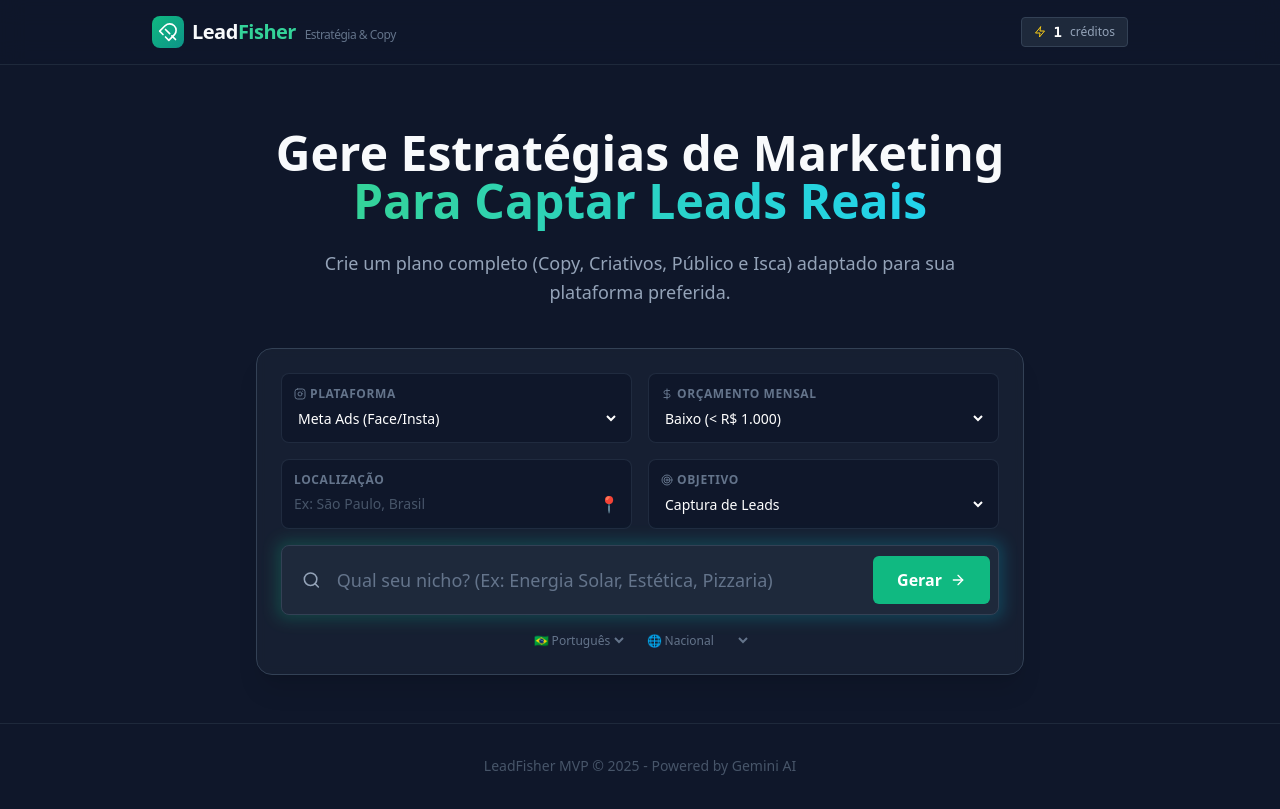
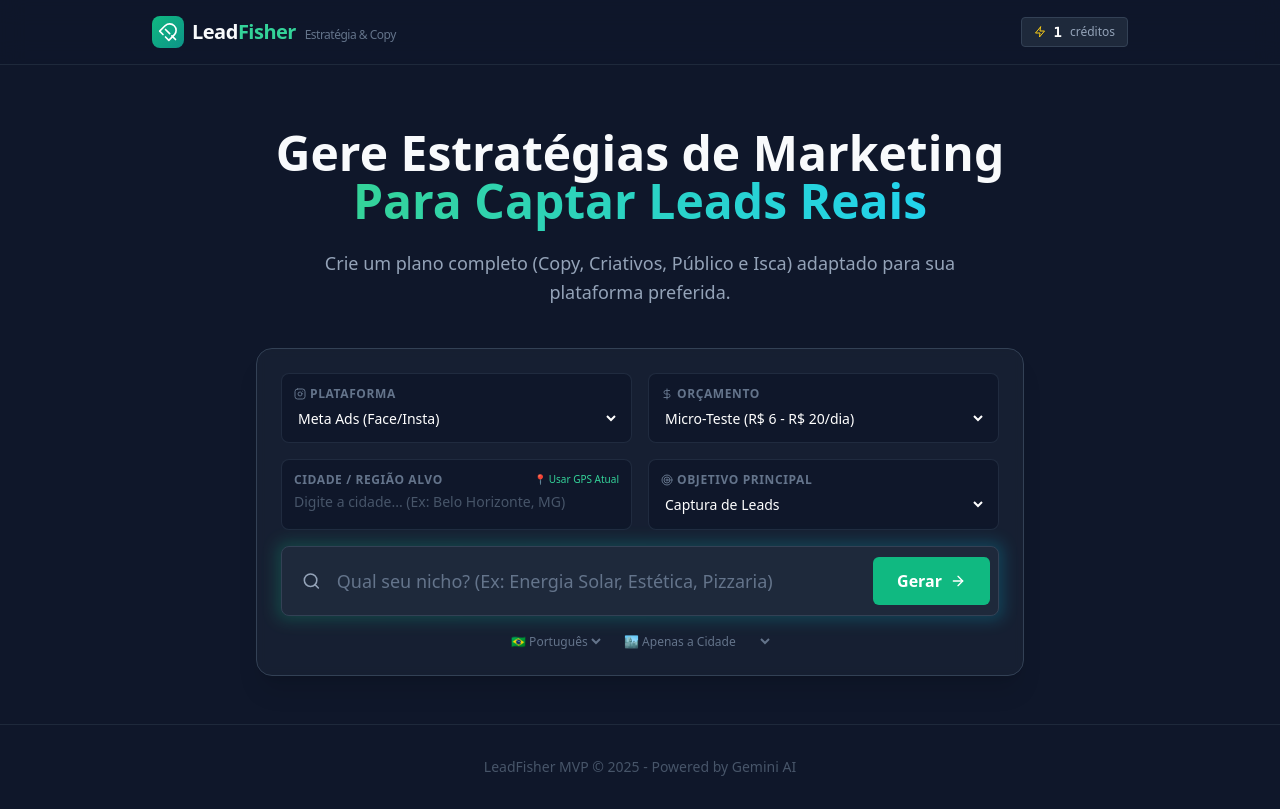
Before and after one commit to Abracos391/LeadFisher, a React (Vite) app in the folder raiz/: page / in a window 1280 px wide. Built offline with nearby package versions, Linux system fonts and the light colour scheme.

Commit message:
Update App.tsx

```diff
--- a/raiz/App.tsx
+++ b/raiz/App.tsx
@@ -33,12 +33,12 @@ const CopyButton: React.FC<{ text: string }> = ({ text }) => {
 const App: React.FC = () => {
   const [segment, setSegment] = useState('');
   const [language, setLanguage] = useState('Português');
-  const [region, setRegion] = useState(''); // Default empty as per feedback
-  const [radius, setRadius] = useState('Nacional (País Inteiro)');
+  const [region, setRegion] = useState('');
+  const [radius, setRadius] = useState('Cidade (Local)');
 
   // New Strategic Fields
   const [platform, setPlatform] = useState('Meta Ads (Facebook/Instagram)');
-  const [budget, setBudget] = useState('Baixo (< R$ 1.000)');
+  const [budget, setBudget] = useState('Micro-Teste (R$ 6 - R$ 20/dia)');
   const [objective, setObjective] = useState('Captura de Leads (Cadastro)');
 
   // API Key Management
@@ -79,7 +79,8 @@ const App: React.FC = () => {
       navigator.geolocation.getCurrentPosition(
         (position) => {
           const coords = `${position.coords.latitude.toFixed(4)}, ${position.coords.longitude.toFixed(4)}`;
-          setRegion(`GPS: ${coords}`);
+          // We set it as a string, but the user can overwrite it
+          setRegion(`Minha Localização GPS (${coords})`);
         },
         () => {
           alert("Não foi possível obter sua localização. Verifique as permissões do navegador.");
@@ -100,7 +101,7 @@ const App: React.FC = () => {
       return;
     }
     if (!region.trim()) {
-      alert("Por favor, preencha a localização ou use o botão de GPS.");
+      alert("Por favor, digite a cidade ou região alvo.");
       return;
     }
 
@@ -153,6 +154,7 @@ const App: React.FC = () => {
   };
 
   const handleExport = () => {
+    // Calls the browser's print function which allows "Save as PDF"
     window.print();
   };
 
@@ -160,6 +162,9 @@ const App: React.FC = () => {
     const url = `https://www.facebook.com/ads/library/?active_status=all&ad_type=all&q=${encodeURIComponent(query)}&sort_data[direction]=desc&sort_data[mode]=relevancy_monthly_grouped&media_type=all`;
     window.open(url, '_blank');
   };
+
+  // Common option style to fix visibility issues
+  const optionStyle = "bg-slate-900 text-slate-50";
 
   return (
     <div className="min-h-screen bg-slate-900 text-slate-50 selection:bg-emerald-500/30 font-sans relative print:bg-white print:text-black">
@@ -291,68 +296,69 @@ const App: React.FC = () => {
                     <select
                       value={platform}
                       onChange={(e) => setPlatform(e.target.value)}
-                      className="w-full bg-transparent text-white text-sm focus:outline-none cursor-pointer"
+                      className="w-full bg-slate-900 text-white text-sm focus:outline-none cursor-pointer border-none"
                     >
-                      <option value="Meta Ads (Facebook/Instagram)">Meta Ads (Face/Insta)</option>
-                      <option value="TikTok Ads">TikTok Ads</option>
-                      <option value="Kwai Business">Kwai Business</option>
-                      <option value="YouTube Ads">YouTube Ads</option>
-                      <option value="LinkedIn Ads">LinkedIn Ads</option>
+                      <option className={optionStyle} value="Meta Ads (Facebook/Instagram)">Meta Ads (Face/Insta)</option>
+                      <option className={optionStyle} value="TikTok Ads">TikTok Ads</option>
+                      <option className={optionStyle} value="Kwai Business">Kwai Business</option>
+                      <option className={optionStyle} value="YouTube Ads">YouTube Ads</option>
+                      <option className={optionStyle} value="LinkedIn Ads">LinkedIn Ads</option>
                     </select>
                  </div>
 
-                 {/* Budget */}
+                 {/* Budget - UPDATED WITH MICRO-BUDGETS */}
                  <div className="bg-slate-900 p-3 rounded-lg border border-slate-700/50">
                     <label className="text-xs text-slate-500 font-bold uppercase tracking-wider mb-1 block flex items-center gap-1">
-                      <IconMoney className="w-3 h-3" /> Orçamento Mensal
+                      <IconMoney className="w-3 h-3" /> Orçamento
                     </label>
                     <select
                       value={budget}
                       onChange={(e) => setBudget(e.target.value)}
-                      className="w-full bg-transparent text-white text-sm focus:outline-none cursor-pointer"
+                      className="w-full bg-slate-900 text-white text-sm focus:outline-none cursor-pointer border-none"
                     >
-                      <option value="Baixo (< R$ 1.000)">Baixo (&lt; R$ 1.000)</option>
-                      <option value="Médio (R$ 1.000 - R$ 5.000)">Médio (R$ 1k - 5k)</option>
-                      <option value="Alto (> R$ 5.000)">Alto (&gt; R$ 5.000)</option>
+                      <option className={optionStyle} value="Micro-Teste (R$ 6 - R$ 20/dia)">Micro-Teste (R$ 6 - R$ 20/dia)</option>
+                      <option className={optionStyle} value="Pequeno (R$ 600 - R$ 1.500/mês)">Pequeno (R$ 600 - R$ 1.500/mês)</option>
+                      <option className={optionStyle} value="Médio (R$ 2.000 - R$ 5.000/mês)">Médio (R$ 2.000 - R$ 5.000/mês)</option>
+                      <option className={optionStyle} value="Alto (> R$ 5.000/mês)">Alto (&gt; R$ 5.000/mês)</option>
                     </select>
                  </div>
 
-                 {/* Location */}
+                 {/* Location - UPDATED UX */}
                  <div className="bg-slate-900 p-3 rounded-lg border border-slate-700/50 flex flex-col justify-center">
-                    <label className="text-xs text-slate-500 font-bold uppercase tracking-wider mb-1 block">Localização</label>
-                    <div className="flex items-center">
-                      <input
-                        type="text"
-                        value={region}
-                        onChange={(e) => setRegion(e.target.value)}
-                        placeholder="Ex: São Paulo, Brasil"
-                        className="w-full bg-transparent text-white text-sm focus:outline-none placeholder-slate-600"
-                      />
+                    <div className="flex justify-between items-center mb-1">
+                      <label className="text-xs text-slate-500 font-bold uppercase tracking-wider">Cidade / Região Alvo</label>
                       <button
                         type="button"
                         onClick={handleGeolocation}
-                        title="Usar GPS"
-                        className="text-slate-400 hover:text-emerald-400 transition-colors"
+                        className="text-[10px] text-emerald-400 hover:text-emerald-300 flex items-center gap-1"
+                        title="Usar minha localização atual como alvo"
                       >
-                        📍
+                        📍 Usar GPS Atual
                       </button>
                     </div>
+                    <input
+                      type="text"
+                      value={region}
+                      onChange={(e) => setRegion(e.target.value)}
+                      placeholder="Digite a cidade... (Ex: Belo Horizonte, MG)"
+                      className="w-full bg-transparent text-white text-sm focus:outline-none placeholder-slate-600 border-b border-transparent focus:border-emerald-500 transition-colors pb-1"
+                    />
                  </div>
 
                  {/* Objective */}
                  <div className="bg-slate-900 p-3 rounded-lg border border-slate-700/50">
                     <label className="text-xs text-slate-500 font-bold uppercase tracking-wider mb-1 block flex items-center gap-1">
-                      <IconTarget className="w-3 h-3" /> Objetivo
+                      <IconTarget className="w-3 h-3" /> Objetivo Principal
                     </label>
                     <select
                       value={objective}
                       onChange={(e) => setObjective(e.target.value)}
-                      className="w-full bg-transparent text-white text-sm focus:outline-none cursor-pointer"
+                      className="w-full bg-slate-900 text-white text-sm focus:outline-none cursor-pointer border-none"
                     >
-                      <option value="Captura de Leads (Cadastro)">Captura de Leads</option>
-                      <option value="Vendas Diretas (E-commerce)">Vendas Diretas</option>
-                      <option value="Mensagens (WhatsApp/Direct)">Mensagens (WhatsApp)</option>
-                      <option value="Reconhecimento de Marca">Branding</option>
+                      <option className={optionStyle} value="Captura de Leads (Cadastro)">Captura de Leads</option>
+                      <option className={optionStyle} value="Vendas Diretas (E-commerce)">Vendas Diretas</option>
+                      <option className={optionStyle} value="Mensagens (WhatsApp/Direct)">Mensagens (WhatsApp)</option>
+                      <option className={optionStyle} value="Reconhecimento de Marca">Branding / Alcance</option>
                     </select>
                  </div>
               </div>
@@ -384,19 +390,19 @@ const App: React.FC = () => {
                     onChange={(e) => setLanguage(e.target.value)}
                     className="bg-transparent text-slate-500 text-xs hover:text-white cursor-pointer focus:outline-none"
                  >
-                    <option value="Português">🇧🇷 Português</option>
-                    <option value="English">🇺🇸 English</option>
-                    <option value="Español">🇪🇸 Español</option>
+                    <option className={optionStyle} value="Português">🇧🇷 Português</option>
+                    <option className={optionStyle} value="English">🇺🇸 English</option>
+                    <option className={optionStyle} value="Español">🇪🇸 Español</option>
                  </select>
                  <select
                     value={radius}
                     onChange={(e) => setRadius(e.target.value)}
                     className="bg-transparent text-slate-500 text-xs hover:text-white cursor-pointer focus:outline-none"
                  >
-                    <option value="Nacional">🌐 Nacional</option>
-                    <option value="Estadual">🗺️ Estadual</option>
-                    <option value="Cidade">🏙️ Cidade</option>
-                    <option value="Bairro (5km)">🏘️ Bairro (5km)</option>
+                    <option className={optionStyle} value="Cidade (Local)">🏙️ Apenas a Cidade</option>
+                    <option className={optionStyle} value="Bairro (5km)">🏘️ Raio de 5km (Bairro)</option>
+                    <option className={optionStyle} value="Estadual">🗺️ Todo o Estado</option>
+                    <option className={optionStyle} value="Nacional">🌐 Nacional (País)</option>
                  </select>
               </div>
 
@@ -437,28 +443,31 @@ const App: React.FC = () => {
                 <h2 className="text-3xl font-bold text-white">Estratégia: <span className="text-emerald-400">{plan.segment}</span></h2>
                 <div className="flex gap-2 mt-2 flex-wrap">
                    <span className="text-xs bg-slate-800 text-slate-300 px-2 py-1 rounded border border-slate-700 flex items-center gap-1"><IconPlatform className="w-3 h-3"/> {platform}</span>
-                   <span className="text-xs bg-slate-800 text-slate-300 px-2 py-1 rounded border border-slate-700">{region}</span>
+                   <span className="text-xs bg-slate-800 text-slate-300 px-2 py-1 rounded border border-slate-700">{region} ({radius})</span>
                    <span className="text-xs bg-slate-800 text-slate-300 px-2 py-1 rounded border border-slate-700">{objective}</span>
                 </div>
               </div>
               <div className="flex gap-2">
-                <button onClick={handleExport} className="text-sm text-slate-300 hover:text-white px-4 py-2 border border-slate-700 rounded hover:bg-slate-800 transition-colors flex items-center gap-2">
-                   <IconExport className="w-4 h-4" /> Salvar PDF
+                <button
+                  onClick={handleExport}
+                  className="text-sm bg-slate-700 text-white hover:bg-slate-600 px-4 py-2 rounded shadow transition-colors flex items-center gap-2 font-medium border border-slate-600"
+                >
+                   <IconExport className="w-4 h-4" /> Imprimir / Salvar PDF
                 </button>
-                <button onClick={handleReset} className="text-sm bg-emerald-500 text-white px-4 py-2 rounded hover:bg-emerald-600 transition-colors font-bold">
+                <button onClick={handleReset} className="text-sm bg-emerald-500 text-white px-4 py-2 rounded hover:bg-emerald-600 transition-colors font-bold shadow-lg">
                   Nova Pesquisa
                 </button>
               </div>
             </div>
 
             {/* Platform Advice Alert */}
-            <div className="bg-blue-500/10 border border-blue-500/30 p-4 rounded-lg mb-8 flex gap-3 items-start">
-               <div className="p-1 bg-blue-500/20 rounded mt-0.5">
-                 <IconPlatform className="w-5 h-5 text-blue-400" />
+            <div className="bg-blue-500/10 border border-blue-500/30 p-4 rounded-lg mb-8 flex gap-3 items-start print:border-gray-300 print:bg-white print:text-black">
+               <div className="p-1 bg-blue-500/20 rounded mt-0.5 print:bg-gray-100 print:border print:border-gray-200">
+                 <IconPlatform className="w-5 h-5 text-blue-400 print:text-black" />
                </div>
                <div>
-                 <h4 className="text-blue-400 font-bold text-sm mb-1">Estratégia Adaptada para {platform}</h4>
-                 <p className="text-slate-300 text-sm">{plan.platformStrategy}</p>
+                 <h4 className="text-blue-400 font-bold text-sm mb-1 print:text-black">Estratégia Adaptada para {platform}</h4>
+                 <p className="text-slate-300 text-sm print:text-gray-800">{plan.platformStrategy}</p>
                </div>
             </div>
 
```
